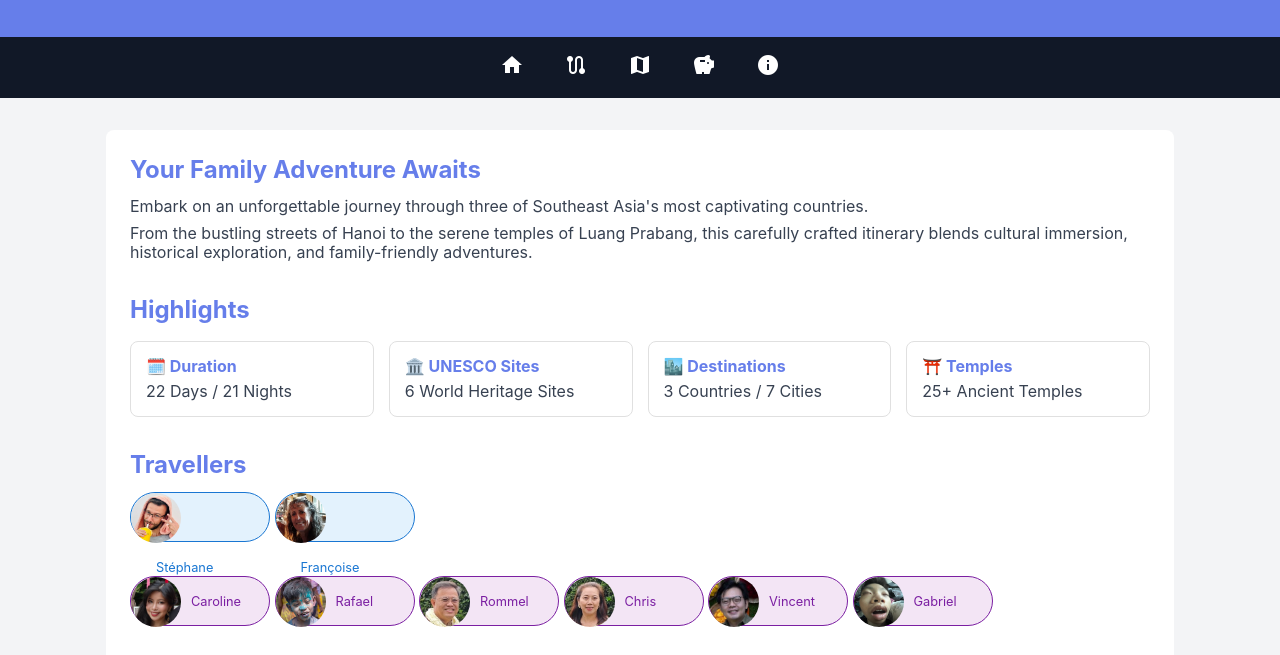
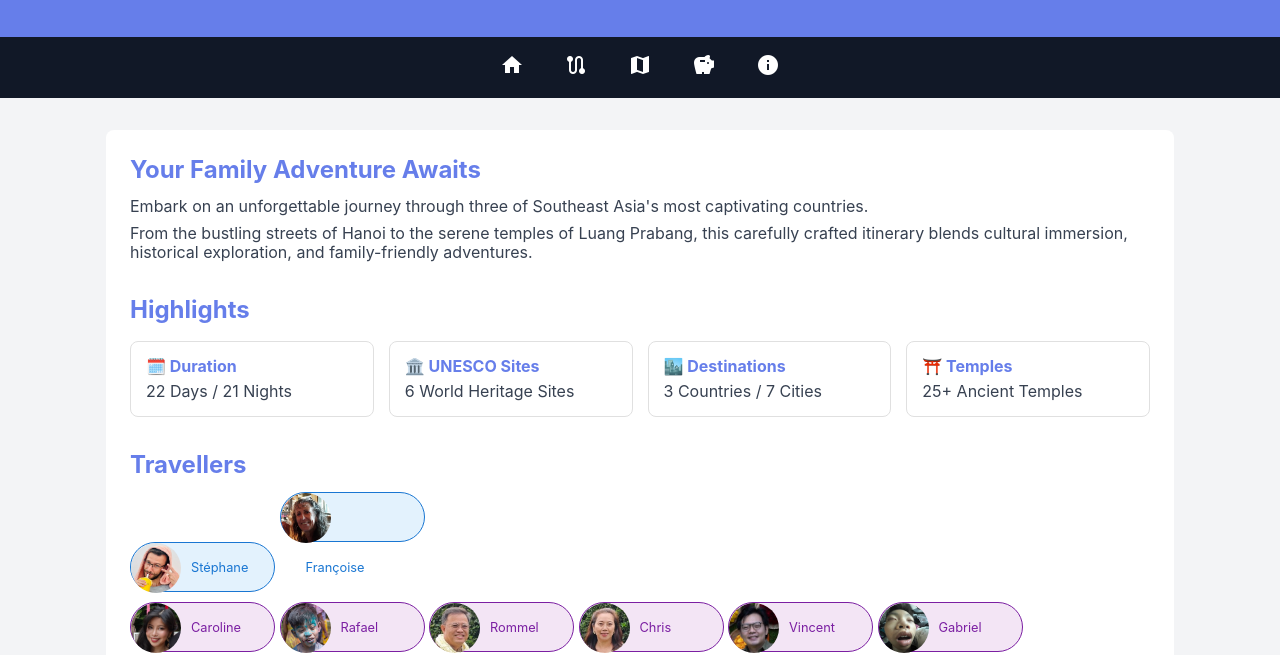
Before and after one commit to spointeau-cloud/trip-202604-asia, a plain HTML site: page index.html in a window 1280 px wide. Shown: the part 166-821 px from the top of the page. Drawn offline with Linux system fonts and the light colour scheme.

Commit message:
Fix css for chips

```diff
--- a/css/style.css
+++ b/css/style.css
@@ -205,7 +205,7 @@ footer {
 .chip {
 	display: inline-block;
 	padding: 0 25px;
-	width: 140px;
+	width: 145px;
 	height: 50px;
 	font-size: 0.8rem;
 	line-height: 50px;
```
